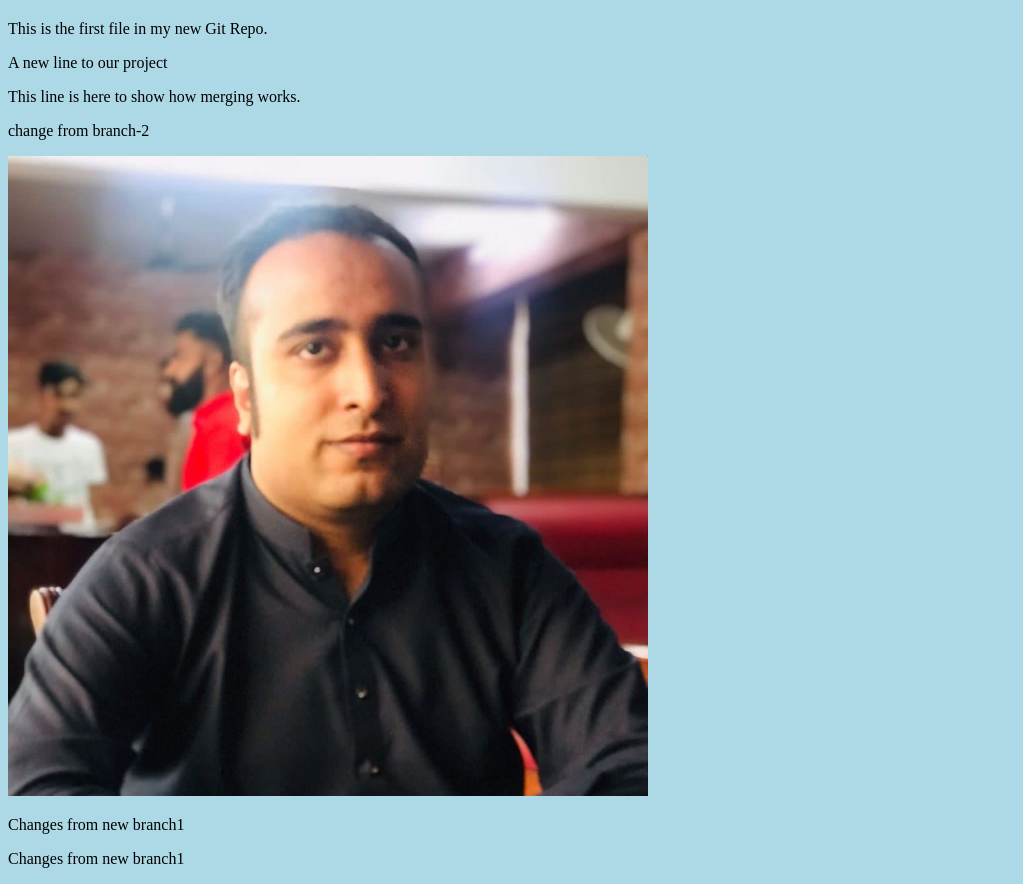
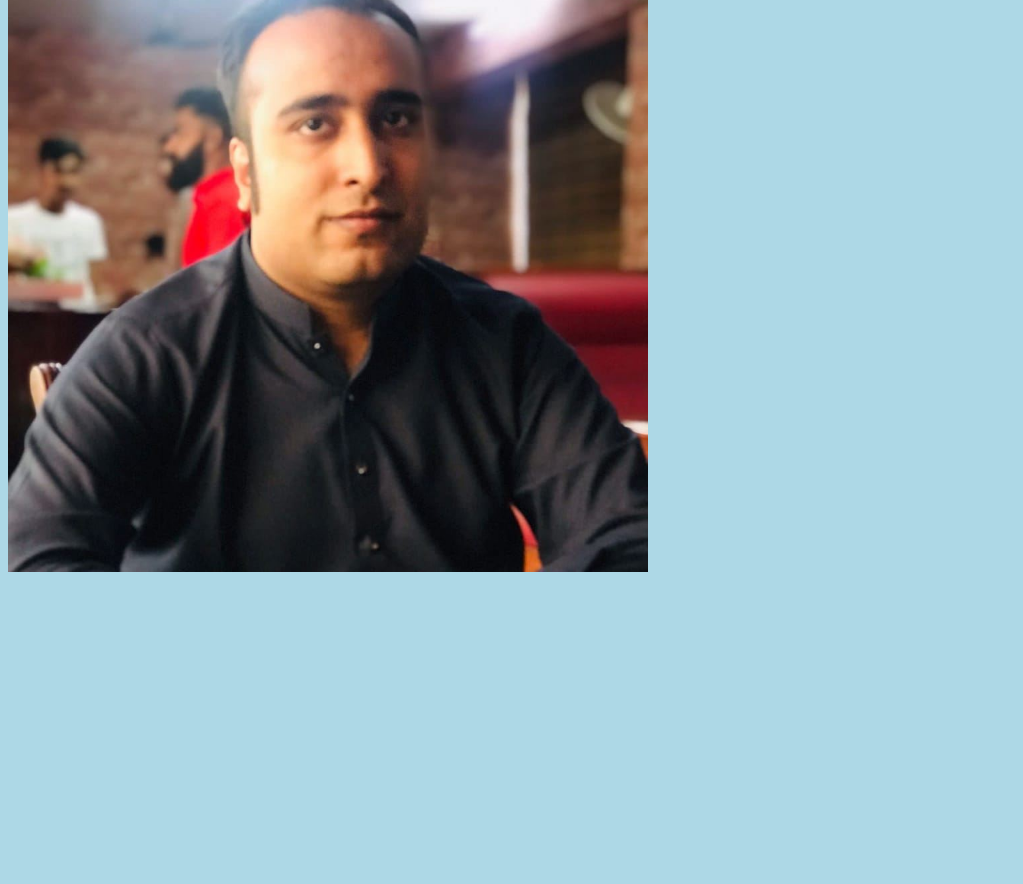
Before and after one commit to HumayunNasir23/git-practice, a plain HTML site: page index.html in a window 1280 px wide. Shown: the part 636-1520 px from the top of the page, without its empty margins (0-1023 px from the left). After the commit the page ends 1220 px from the top, so only its background shows below. Drawn offline with Linux system fonts and the light colour scheme.

Commit message:
new changes

```diff
--- a/index.html
+++ b/index.html
@@ -5,16 +5,8 @@
     <link rel="stylesheet" href="bluestyle.css">
 </head>
 <body>
-
-<h1>Hello world!</h1>
 <div><img src="space.jpeg" alt="Hello World from Space"
 style="width:100%;max-width:960px"></div>
-<p>This is the first file in my new Git Repo.</p>
-<p>A new line to our project</p>
-<p>This line is here to show how merging works.</p>
-<p>change from branch-2</p>
 <div><img src="humayun.jpg" alt="Humayun The Great" style="width:100%;max-width:640px"></div>
-<p>Changes from new branch1</p>
-<p>Changes from new branch1</p>
 </body>
 </html>
```
